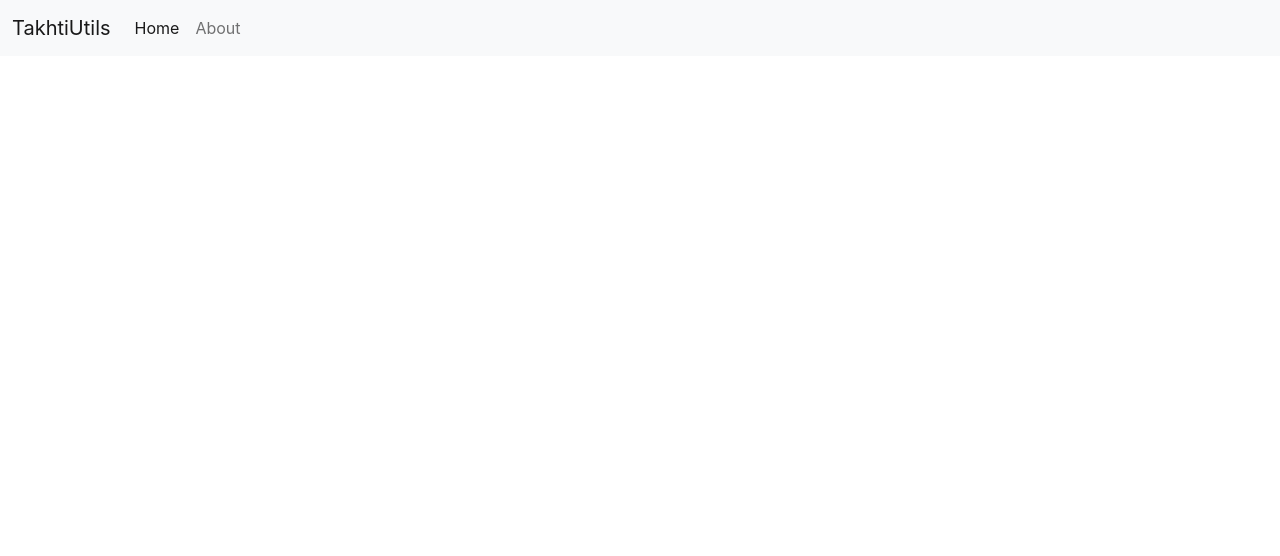
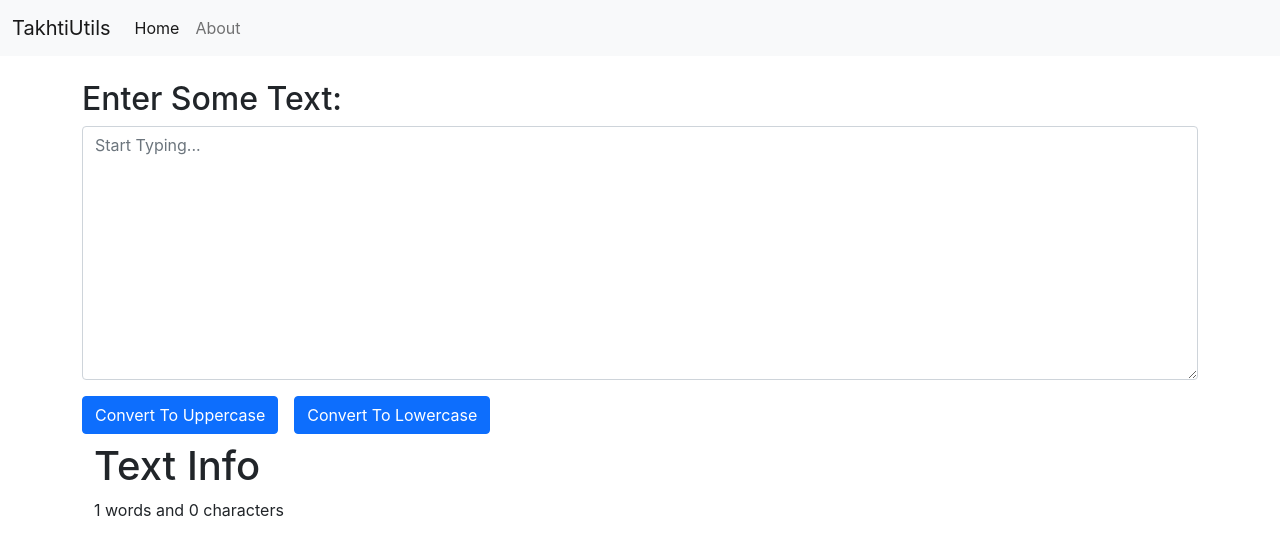
Before and after one commit to SaabK/TakhtiUtils, a React (Create React App) app: page / in a window 1280 px wide. Shown: the top 556 px of the page. Built offline with nearby package versions, Linux system fonts and the light colour scheme.

Commit message:
Basics Done

```diff
--- a/public/index.html
+++ b/public/index.html
@@ -13,7 +13,7 @@
     <link rel="manifest" href="%PUBLIC_URL%/manifest.json" />
     <link href="https://cdn.jsdelivr.net/npm/bootstrap@5.1.3/dist/css/bootstrap.min.css" rel="stylesheet" integrity="sha384-1BmE4kWBq78iYhFldvKuhfTAU6auU8tT94WrHftjDbrCEXSU1oBoqyl2QvZ6jIW3" crossorigin="anonymous">
 
-    <title>React App</title>
+    <title>TakhtiUtils</title>
   </head>
   <body>
     <noscript>You need to enable JavaScript to run this app.</noscript>
--- a/src/App.js
+++ b/src/App.js
@@ -1,10 +1,15 @@
 import './App.css';
 import Navbar from './components/Navbar';
+import TextForm from './components/TextForm';
 
 function App() {
   return (
     <>
     <Navbar title="TakhtiUtils"/>
+    <div className="container my-4">
+      <TextForm heading="Enter Some Text:"/>
+    </div>
+
     </>
   );
 }
--- /dev/null
+++ b/src/components/TextForm.js
@@ -0,0 +1,37 @@
+import React, {useState} from 'react'
+
+export default function TextForm(props) {
+    const [text, setText] = useState('');
+    // To change text, use setText('text changed')
+
+    const upperClick = () => {
+        let upperedText = text.toUpperCase();
+        setText(upperedText)
+    }
+
+    const lowerClick = () => {
+        let loweredText = text.toLowerCase();
+        setText(loweredText)
+    }
+
+    const changeHandle = (event) => {
+        setText(event.target.value);
+    }
+
+    return (
+        <>
+        <div>
+            <h2>{props.heading}</h2>
+            <div className="mb-3">
+                <textarea className="form-control" id="textBox" rows="10" value={text} onChange={changeHandle} placeholder={"Start Typing..."} ></textarea>
+            </div>
+            <button className="btn btn-primary" onClick={upperClick}>Convert To Uppercase</button>
+            <button className="btn btn-primary mx-3" onClick={lowerClick}>Convert To Lowercase</button>
+        </div>
+        <div className="container my-2">
+            <h1>Text Info</h1>
+            <p>{(text.split(" ")).length} words and {text.length} characters</p>
+        </div>
+        </>
+    )
+}
--- a/src/index.js
+++ b/src/index.js
@@ -12,6 +12,6 @@ ReactDOM.render(
 );
 
 // If you want to start measuring performance in your app, pass a function
-// to log results (for example: reportWebVitals(console.log))
+// to log results (htmlFor example: reportWebVitals(console.log))
 // or send to an analytics endpoint. Learn more: https://bit.ly/CRA-vitals
 reportWebVitals();
```
Also changed, not shown: 1 other file (tests, documents, lock files or other folders).
